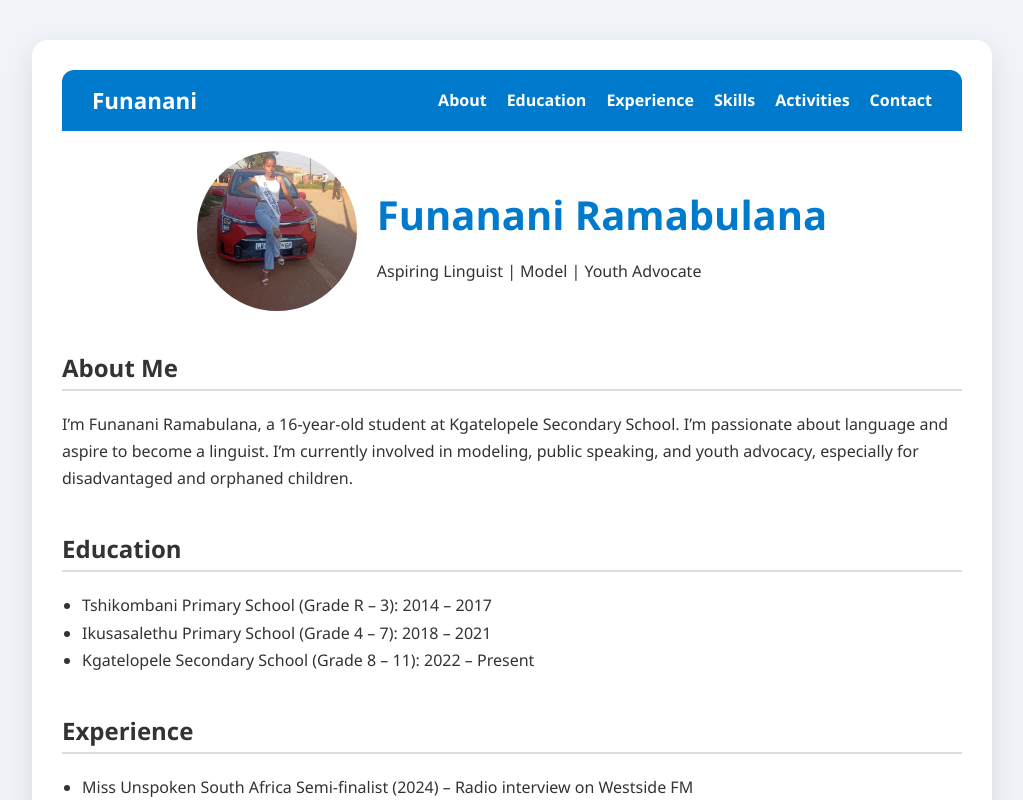
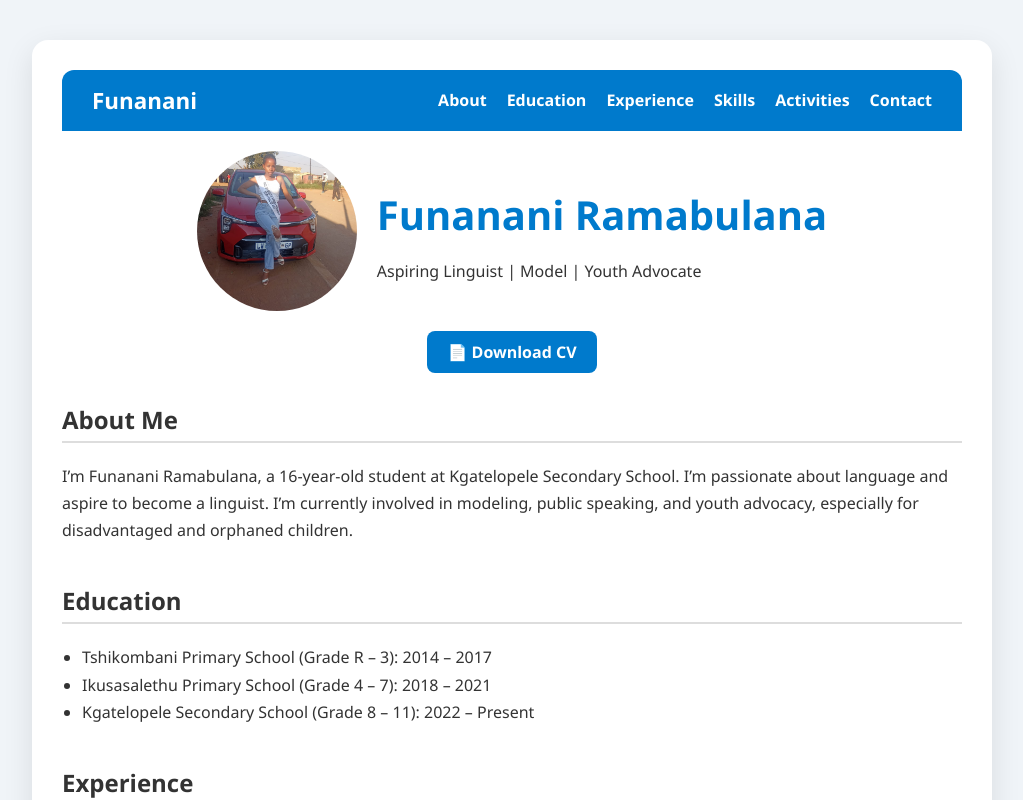
Before and after one commit to ikemathebula/funanani-portfolio, a React (Create React App) app: page / in a window 1280 px wide. Shown: the top 800 px of the page, without its empty margins (128-1151 px from the left). Built offline with nearby package versions, Linux system fonts and the light colour scheme; the HTML template or start-up script is replaced by a standard one.

Commit message:
Added CV download section

```diff
--- a/src/App.js
+++ b/src/App.js
@@ -11,6 +11,7 @@ import Skills from './components/Skills';
 import Activities from './components/Activities';
 import Contact from './components/Contact';
 import Footer from './components/Footer';
+import DownloadCV from './components/DownloadCV'; // ✅ You already imported it
 
 function App() {
   useEffect(() => {
@@ -32,6 +33,9 @@ function App() {
           <p>Aspiring Linguist | Model | Youth Advocate</p>
         </div>
       </div>
+
+      {/* ✅ CV Download Button */}
+      <DownloadCV />
 
       <section id="about" data-aos="fade-up">
         <About />
--- /dev/null
+++ b/src/components/DownloadCV.js
@@ -0,0 +1,24 @@
+import React from 'react';
+
+function DownloadCV() {
+  return (
+    <div style={{ textAlign: 'center', marginTop: '30px' }}>
+      <a
+        href={`${process.env.PUBLIC_URL}/Funanani-Ramabulana-CV.pdf`}
+        download
+        style={{
+          backgroundColor: '#007ACC',
+          color: '#fff',
+          padding: '10px 20px',
+          borderRadius: '8px',
+          textDecoration: 'none',
+          fontWeight: 'bold'
+        }}
+      >
+        📄 Download CV
+      </a>
+    </div>
+  );
+}
+
+export default DownloadCV;
```
Also changed, not shown: 1 other file (tests, documents, lock files or other folders).
